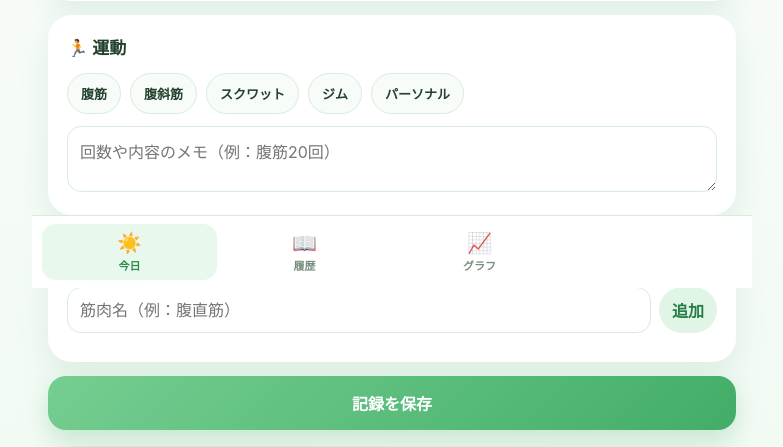
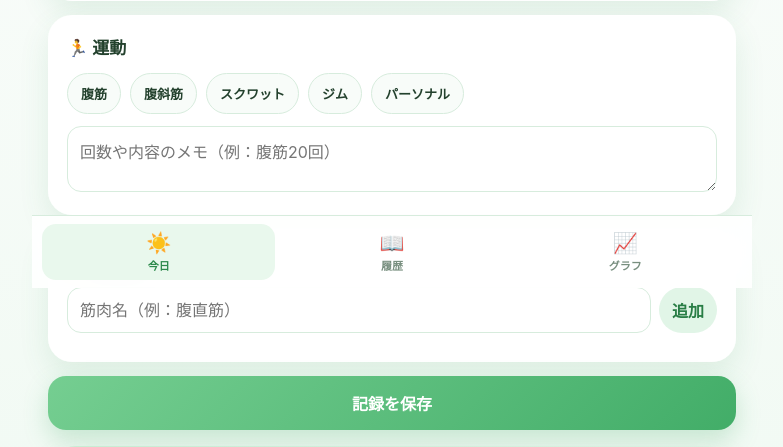
Before and after one commit to k2chanxmx-cloud/AquaDiet, a Flask app: page / in a window 1280 px wide. Shown: the part 512-959 px from the top of the page, without its empty margins (248-1031 px from the left). Run offline with Flask 3, Linux system fonts and the light colour scheme; data that the repository does not hold is empty.

Commit message:
Add files via upload

```diff
--- a/templates/index.html
+++ b/templates/index.html
@@ -7,8 +7,22 @@
   <meta name="theme-color" content="#8dd8f8">
   <title>Aqua Log</title>
   <link rel="manifest" href="/static/manifest.json">
-  <link rel="stylesheet" href="/static/style.css">
+  <link rel="stylesheet" href="/static/style.css?v=1.4">
   <script src="https://cdn.jsdelivr.net/npm/chart.js"></script>
+
+  <style>
+    .bottom-nav{
+      display:grid !important;
+      grid-template-columns:repeat(3,minmax(0,1fr)) !important;
+    }
+    .bottom-nav .nav-btn{
+      width:100% !important;
+      min-width:0 !important;
+      justify-self:stretch !important;
+      text-align:center !important;
+    }
+  </style>
+
 </head>
 <body>
   <main class="app-shell">
```
